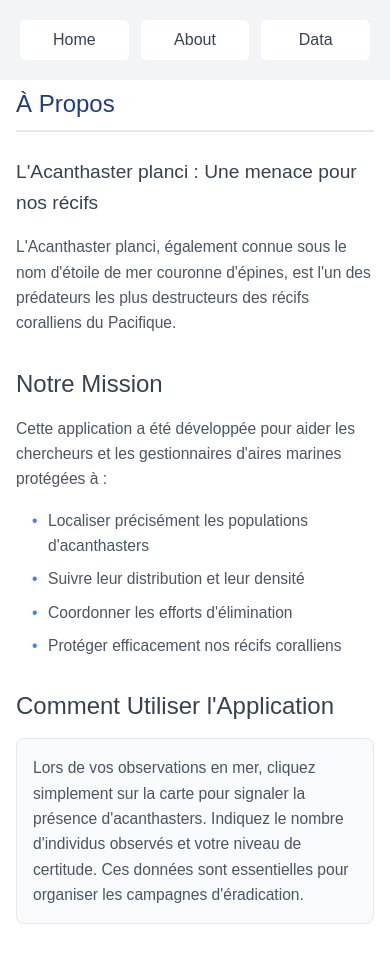
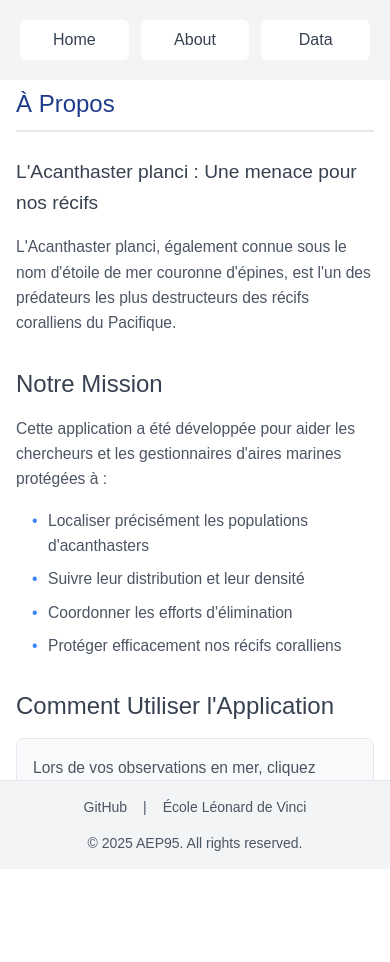
Before and after one commit to virgile953/alertAcanthaster, a Next.js app: page /about in a window 390 px wide. After the commit the page ends 869 px from the top, so only its background shows below. Built offline with nearby package versions, Linux system fonts and the light colour scheme.

Commit message:
Added footer and made mobile view work

```diff
--- a/app/about/page.tsx
+++ b/app/about/page.tsx
@@ -4,9 +4,9 @@ import Navbar from "../components/Navbar";
 
 export default function About() {
   return (
-    <div className="min-h-screen flex md:flex-row flex-col bg-white dark:bg-gray-900">
+    <div className="flex md:flex-row flex-col min-h-[calc(100vh-64px)]">
       <Navbar />
-      <main className="flex-1 p-4 md:ml-[200px] mt-[70px] md:mt-0">
+      <main className="flex-1 p-4 pb-16 md:ml-[200px] mt-[70px] md:mt-0 overflow-y-auto">
         <h1 className="
           text-[clamp(1.5rem,5vw,2.5rem)]
           text-blue-900 dark:text-blue-100
--- /dev/null
+++ b/app/components/Footer.tsx
@@ -0,0 +1,45 @@
+"use client";
+
+import Link from "next/link";
+
+export default function Footer() {
+	return (
+		<footer
+			className="
+      w-full
+      md:w-[calc(100%-200px)]
+      md:ml-[200px]
+      bg-gray-100 dark:bg-gray-800
+      p-4
+      mt-auto
+      text-sm
+      text-gray-600 dark:text-gray-300
+      border-t border-gray-200 dark:border-gray-700
+      box-border
+    "
+		>
+			<div className="flex flex-col md:flex-row items-center md:items-start justify-between gap-4">
+				<div className="flex items-start gap-4">
+					<Link
+						href="https://github.com/virgile953/alertAcanthaster"
+						target="_blank"
+						rel="noopener noreferrer"
+						className="hover:text-blue-500 transition-colors"
+					>
+						GitHub
+					</Link>
+					<div> | </div>
+					<Link
+						href="https://www.ecoleleonarddevinci.fr/"
+						target="_blank"
+						rel="noopener noreferrer"
+						className="hover:text-blue-500 transition-colors"
+					>
+						École Léonard de Vinci
+					</Link>
+				</div>
+				<div>© {new Date().getFullYear()} AEP95. All rights reserved.</div>
+			</div>
+		</footer>
+	);
+}
--- a/app/components/MapComponent.tsx
+++ b/app/components/MapComponent.tsx
@@ -96,8 +96,8 @@ export default function MapComponent({
 		setRefresh((prev) => prev + 1); // Trigger reload
 	};
 
-	return (
-		<div className="h-[calc(100vh-100px)] md:h-full w-full">
+	return (//min-h-[calc(100vh-64px)]
+		<div className="h-[calc(79vh)] md:h-[calc(90vh)] w-full">
 			<MapContainer
 				center={position}
 				zoom={13}
--- a/app/data/page.tsx
+++ b/app/data/page.tsx
@@ -41,18 +41,14 @@ export default function Data() {
 	};
 
 	return (
-		<div className="min-h-screen flex md:flex-row flex-col">
+		<div className="flex md:flex-row flex-col min-h-[calc(100vh-64px)]">
 			<Navbar />
-			<main className="flex-1 p-4 md:ml-[200px] mt-[80px] md:mt-0">
+			<main className="flex-1 p-4 pb-16 md:ml-[200px] mt-[80px] md:mt-0 overflow-y-auto">
 				{loading ? (
 					<p>Loading data...</p>
 				) : (
-					<div
-						style={{
-							overflowX: "auto", // For table horizontal scroll on mobile
-							width: "100%",
-						}}
-					>
+					<div className="flex flex-col ">
+						<div className="flex-1 overflow-x-auto mb-4">
 							<table style={{ width: "100%", borderCollapse: "collapse" }}>
 								<thead>
 									<tr>
@@ -87,27 +83,43 @@ export default function Data() {
 									{sightings.map((sighting) => (
 										<tr key={sighting.id}>
 											<td
-											style={{ padding: "8px", borderBottom: "1px solid #ddd" }}
+												style={{
+													padding: "8px",
+													borderBottom: "1px solid #ddd",
+												}}
+												title={new Date(sighting.createdAt).toLocaleString('en-GB')}
 											>
-											{new Date(sighting.createdAt).toLocaleString()}
+												{new Date(sighting.createdAt).toLocaleDateString('en-GB')}
 											</td>
 											<td
-											style={{ padding: "8px", borderBottom: "1px solid #ddd" }}
+												style={{
+													padding: "8px",
+													borderBottom: "1px solid #ddd",
+												}}
 											>
-											{sighting.latitude}
+												{sighting.latitude.toFixed(7)}
 											</td>
 											<td
-											style={{ padding: "8px", borderBottom: "1px solid #ddd" }}
+												style={{
+													padding: "8px",
+													borderBottom: "1px solid #ddd",
+												}}
 											>
-											{sighting.longitude}
+												{sighting.longitude.toFixed(7)}
 											</td>
 											<td
-											style={{ padding: "8px", borderBottom: "1px solid #ddd" }}
+												style={{
+													padding: "8px",
+													borderBottom: "1px solid #ddd",
+												}}
 											>
 												{sighting.count}
 											</td>
 											<td
-											style={{ padding: "8px", borderBottom: "1px solid #ddd" }}
+												style={{
+													padding: "8px",
+													borderBottom: "1px solid #ddd",
+												}}
 											>
 												{sighting.certainty}%
 											</td>
@@ -116,15 +128,16 @@ export default function Data() {
 								</tbody>
 							</table>
 						</div>
-				)}
-				<div style={{ marginBottom: "20px" }}>
+						<div className="mb-2">
 							<button
 								onClick={exportToCSV}
-						className="mt-5 px-4 py-3 bg-blue-600 text-white rounded-md hover:bg-blue-700"
+								className="px-4 py-3 bg-blue-600 text-white rounded-md hover:bg-blue-700"
 							>
 								Export to CSV
 							</button>
 						</div>
+					</div>
+				)}
 			</main>
 		</div>
 	);
--- a/app/layout.tsx
+++ b/app/layout.tsx
@@ -1,6 +1,6 @@
 import type { Metadata } from "next";
 import "./globals.css";
-
+import Footer from "./components/Footer";
 
 export const metadata: Metadata = {
 	title: "Alert-Acanthaster",
@@ -10,13 +10,14 @@ export const metadata: Metadata = {
 export default function RootLayout({
 	children,
 }: {
-  children: React.ReactNode
+	children: React.ReactNode;
 }) {
 	return (
-    <html lang="en" className="light dark:dark">
-      <body className="bg-white dark:bg-gray-900">
+		<html lang="en">
+			<body className="flex flex-col min-h-screen">
 				{children}
+				<Footer />
 			</body>
 		</html>
-  )
+	);
 }
--- a/app/page.tsx
+++ b/app/page.tsx
@@ -3,6 +3,7 @@
 import dynamic from "next/dynamic";
 import { useState, useEffect } from "react";
 import Navbar from "./components/Navbar";
+
 const MapComponent = dynamic(() => import("./components/MapComponent"), {
 	loading: () => <p>Loading Map...</p>,
 	ssr: false,
@@ -16,11 +17,11 @@ export default function Home() {
 		// Set CSS variable for viewport height on mount and resize
 		const setVH = () => {
 			const vh = window.innerHeight * 0.01;
-			document.documentElement.style.setProperty('--vh', `${vh}px`);
+			document.documentElement.style.setProperty("--vh", `${vh}px`);
 		};
 
 		setVH();
-		window.addEventListener('resize', setVH);
+		window.addEventListener("resize", setVH);
 
 		if ("geolocation" in navigator) {
 			navigator.geolocation.getCurrentPosition(
@@ -29,34 +30,36 @@ export default function Home() {
 					setIsLoading(false);
 				},
 				() => {
+					// Default position if geolocation fails
 					setPosition([51.505, -0.09]);
 					setIsLoading(false);
 				}
 			);
+		} else {
+			setIsLoading(false);
 		}
 
-		return () => window.removeEventListener('resize', setVH);
+		return () => window.removeEventListener("resize", setVH);
 	}, []);
 
-	if (isLoading) {
-		return <div>Loading map...</div>;
-	}
+	return (
+		<div className="flex flex-col md:flex-row">
+			{/* Navbar always loads first */}
+			<Navbar />
 
-	return (
-		<div className="flex flex-col md:flex-row min-h-screen">
-			<Navbar />
-			<main className="
-				flex-1
-				flex
-				flex-col
-				p-2
-				md:p-4
-				md:ml-[200px]
-				mt-[60px]
-				md:mt-0
-			">
-				<div className="flex-1 w-full">
-					<MapComponent position={position} />
+			{/* Main content area */}
+			<main className="flex-1 flex flex-col p-2 md:p-4 md:ml-[200px] mt-[90px] md:mt-0">
+				<div
+					className="flex-1 w-full h-[calc(79vh)] md:h-[calc(79vh)] bg-gray-100 dark:bg-gray-800"
+				>
+					{/* Show loading state or map */}
+					{isLoading ? (
+						<div className="flex-1 w-full h-[calc(79vh)] md:h-full">
+							<p>Loading map...</p>
+						</div>
+					) : (
+						<MapComponent position={position} />
+					)}
 				</div>
 			</main>
 		</div>
```
Lines whose indentation alone changed are shown as unchanged.
